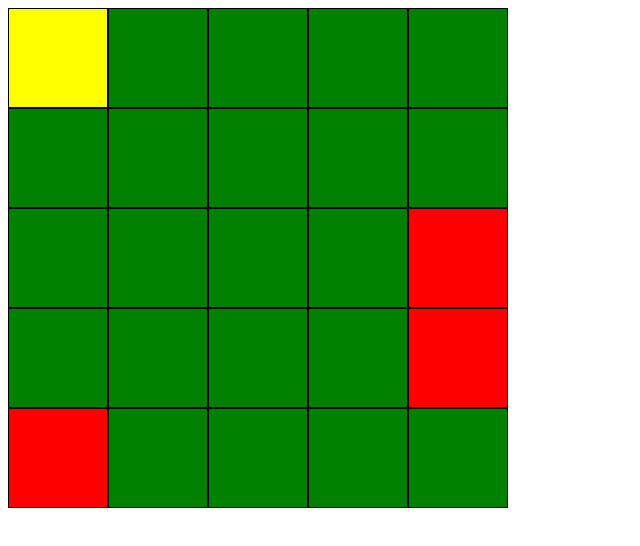
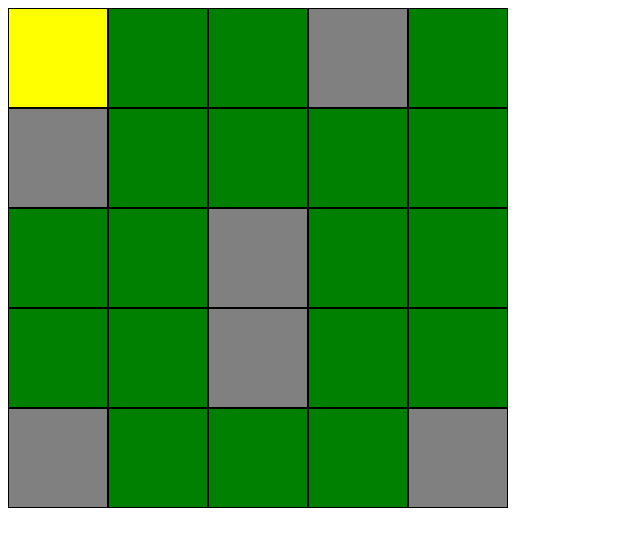
Before and after one commit to adamgarwacki/js-game-playground, a plain HTML site: page main.html in a window 1280 px wide. Shown: the whole page, without its empty margins (0-640 px from the left). Drawn offline with Linux system fonts and the light colour scheme.

Commit message:
początki generatora mapy

```diff
--- a/main.css
+++ b/main.css
@@ -9,6 +9,6 @@
     box-sizing: border-box;
     width: 100px;
     height: 100px;
-    background-color: green;
+    background-color: gray;
     border: 1px solid black;
 }
--- a/main.js
+++ b/main.js
@@ -43,7 +43,7 @@ for (let i = 0; i < rows; i++) {
 
         singlePanelObject.panelId = singleGamePanel;
         singlePanelObject.isObjective = false;
-        singlePanelObject.isObstacle = false;
+        singlePanelObject.isObstacle = true;
 
 
         gameContainer.appendChild(singleGamePanel);
@@ -54,21 +54,83 @@ for (let i = 0; i < rows; i++) {
     gamePanelsArray.push(arrayRow);
 }
 
-while (objectiveCount > 0) {
-    let posX = Math.floor(Math.random() * cols);
-    let posY = Math.floor(Math.random() * rows);
 
-    console.log(posX, posY);
+// GENEROWANIE LABIRYNTU:
 
-    if ((posX != 0 || posY != 0) && gamePanelsArray[posY][posX].isObjective == false) {
-        gamePanelsArray[posY][posX].isObjective = true;
-        gamePanelsArray[posY][posX].panelId.style.backgroundColor = 'red';
-        objectiveCount--;
-    }
-}
+gamePanelsArray.forEach((row) => {
+    row.forEach((panel) => {
+        let xPos = row.indexOf(panel);
+        let yPos = gamePanelsArray.indexOf(row);
+
+        let walkWayCount = 0;
+        let nearbyObstacles = [];
+
+        if (yPos > 0) {
+            if (gamePanelsArray[yPos-1][xPos].isObstacle) {
+                nearbyObstacles.push(gamePanelsArray[yPos-1][xPos]);
+            } else {
+                walkWayCount++;
+            }
+        }
+
+        if (xPos > 0) {
+            if (gamePanelsArray[yPos][xPos-1].isObstacle) {
+                nearbyObstacles.push(gamePanelsArray[yPos][xPos-1]);
+            } else {
+                walkWayCount++;
+            }
+        }
+
+        if (xPos < cols-1) {
+            if (gamePanelsArray[yPos][xPos+1].isObstacle) {
+                nearbyObstacles.push(gamePanelsArray[yPos][xPos+1]);
+            } else {
+                walkWayCount++;
+            }
+        }
+
+        if (yPos < rows-1) {
+            if (gamePanelsArray[yPos+1][xPos].isObstacle) {
+                nearbyObstacles.push(gamePanelsArray[yPos+1][xPos]);
+            } else {
+                walkWayCount++;
+            }
+        }
+
+        // let nearbyObstaclesCount = nearbyObstacles.length;
+
+
+        // TUTAJ NIE DZIAŁA!!!!!!!!!!!
+        console.log(walkWayCount);
+        while (walkWayCount < 2) {
+            let randNum = Math.floor(Math.random()*nearbyObstacles.length)
+            nearbyObstacles[randNum].isObstacle = false;
+            nearbyObstacles[randNum].panelId.style.backgroundColor = 'green';
+            let tempArr = nearbyObstacles.splice(randNum, 1);
+            nearbyObstacles = [];
+            nearbyObstacles = tempArr;
+            // console.log(nearbyObstacles);
+            walkWayCount++;
+        }
+    })
+})
 
 console.log(gamePanelsArray);
 
+// while (objectiveCount > 0) {
+//     let posX = Math.floor(Math.random() * cols);
+//     let posY = Math.floor(Math.random() * rows);
+
+//     console.log(posX, posY);
+
+//     if ((posX != 0 || posY != 0) && gamePanelsArray[posY][posX].isObjective == false) {
+//         gamePanelsArray[posY][posX].isObjective = true;
+//         gamePanelsArray[posY][posX].panelId.style.backgroundColor = 'red';
+//         objectiveCount--;
+//     }
+// }
+
+console.log(gamePanelsArray);
 
 // GAME ENGINE
 
```
